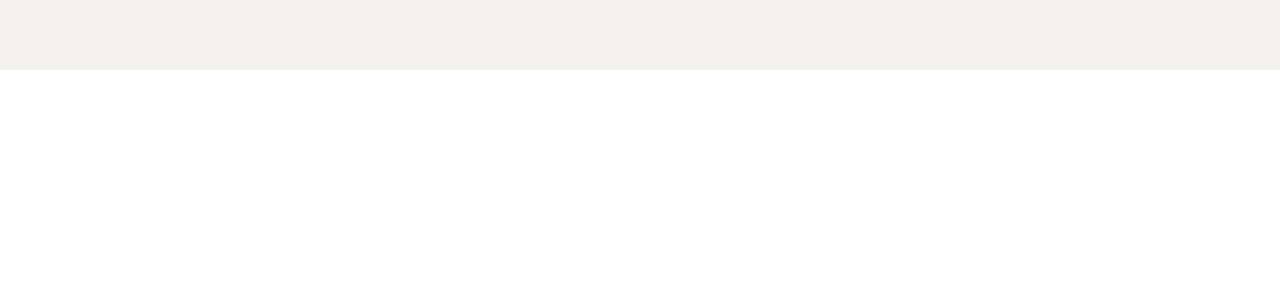
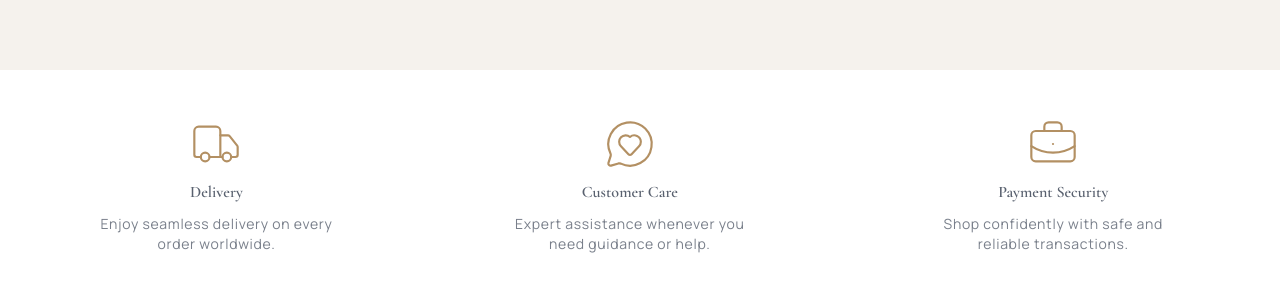
Before and after one commit to Ayman-Kz25/Aureline, a React (Vite) app in the folder frontend/: page / in a window 1280 px wide. Shown: the part 718-1010 px from the top of the page. Before the commit the page ends 800 px from the top, so only its background shows below. Built offline with nearby package versions, Linux system fonts and the light colour scheme; a web font is replaced by a local one.

Commit message:
features section completed

```diff
--- /dev/null
+++ b/frontend/src/components/Features.jsx
@@ -0,0 +1,24 @@
+import { BriefcaseBusiness, MessageCircleHeart, Truck } from "lucide-react";
+
+const Features = () => {
+  return (
+    <div className="features-grid">
+      <div className="feature1">
+        <Truck size={52} strokeWidth={1} className="icon" />
+        <h3>Delivery</h3>
+        <p>Enjoy seamless delivery on every order worldwide.</p>
+      </div>
+      <div className="feature2">
+        <MessageCircleHeart size={52} strokeWidth={1} className="icon" />
+        <h3>Customer Care</h3>
+        <p>Expert assistance whenever you need guidance or help.</p>
+      </div>
+      <div className="feature3">
+        <BriefcaseBusiness size={52} strokeWidth={1} className="icon" />
+        <h3>Payment Security</h3>
+        <p>Shop confidently with safe and reliable transactions.</p>
+      </div>
+    </div>
+  );
+};
+export default Features;
--- a/frontend/src/components/Hero.jsx
+++ b/frontend/src/components/Hero.jsx
@@ -25,7 +25,7 @@ const Hero = () => {
           alt="hero first img"
           className="hero-main-img"
         />
-        <CirclePlay className="img-icon" size={48} />
+        <CirclePlay className="img-icon" size={48} strokeWidth={1} />
         <img
           src="https://res.cloudinary.com/dhjf7rok5/image/upload/v1780218341/Aureline/Luxury_Gold_Jewellery_That_Looks_So_Expensive_mcth8k.jpg"
           alt="hero second img"
--- a/frontend/src/index.css
+++ b/frontend/src/index.css
@@ -169,3 +169,26 @@ body {
 .img-icon {
   @apply absolute top-[228px] right-1 md:top-[255px] md:right-4 lg:top-[276px] lg:left-[374px] text-white text-4xl z-10 opacity-70 cursor-pointer transition-transform duration-500 hover:scale-105 hover:opacity-100;
 }
+
+/* FEATURES */
+.features-grid {
+  @apply bg-[var(--bg)] flex justify-around items-center w-full py-12 px-5;
+}
+
+.features-grid div{
+  @apply flex flex-col justify-center items-center gap-2.5;
+}
+
+.features-grid div h3 {
+  @apply font-semibold;
+  font-family: "Cormorant Garamond", serif;
+}
+
+.features-grid div p {
+  @apply text-center w-[68%] text-sm opacity-80 tracking-wider;
+  font-family: "Manrope", sans-serif;
+}
+
+.features-grid .icon {
+  color: var(--primary);
+}
--- a/frontend/src/pages/Home.jsx
+++ b/frontend/src/pages/Home.jsx
@@ -1,10 +1,12 @@
 import Layout from "../components/Layout";
 import Hero from "../components/Hero";
+import Features from "../components/Features";
 
 const Home = () => {
   return (
     <Layout bg="bg-[var(--secondary)]">
       <Hero />
+      <Features />
     </Layout>
   );
 };
```
